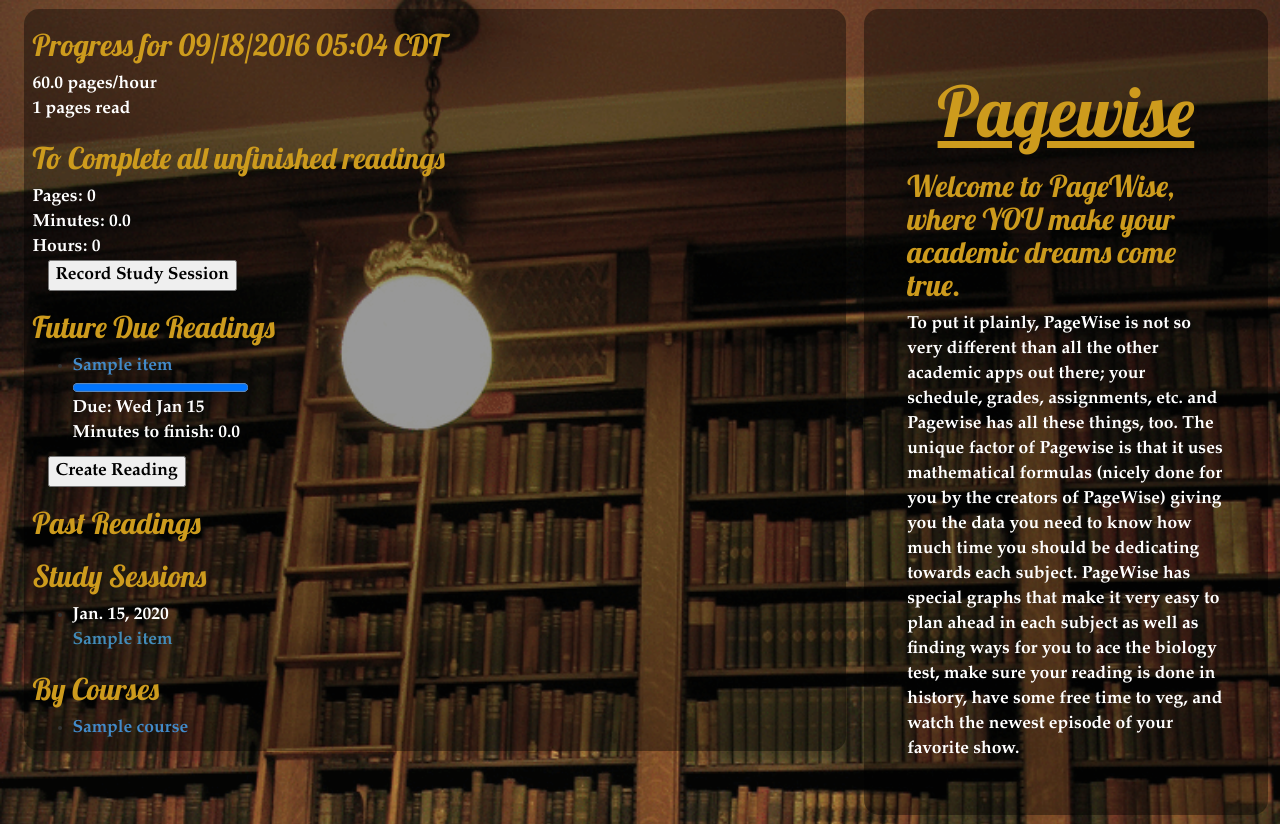
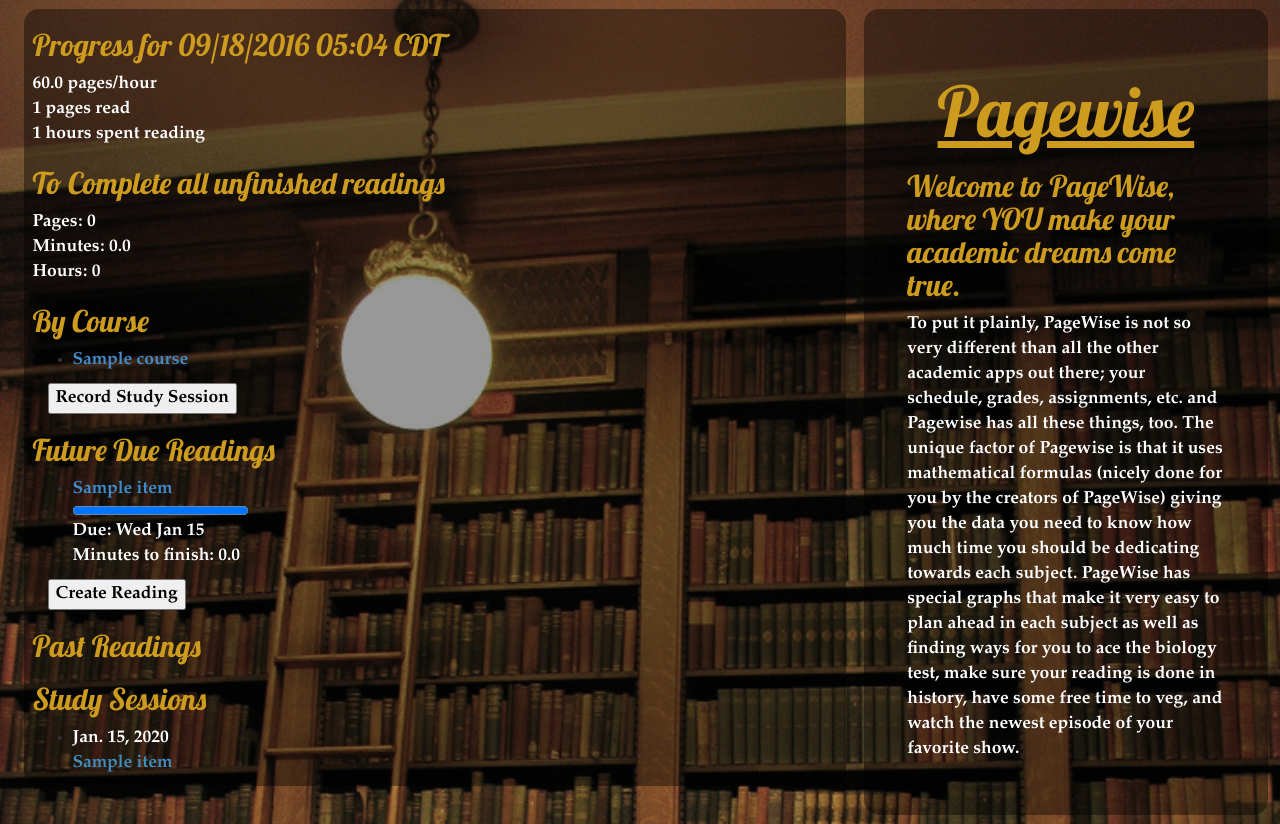
Before and after one commit to carolinehardin/pagewise, a Django app: page / in a window 1280 px wide. Run offline with Django 3.2, Linux system fonts and the light colour scheme; tables that the repository leaves empty hold one stand-in row (values such as "Sample post"); some libraries are stand-ins or nearby versions.

Commit message:
Cleaned up some things, added some more metrics to index and by course page, fixed database to have correct course numbers, changed form to list course by ID # on readings entry form - this fixes the incorrect entry but is clearly more confusing then having the course title listed.

```diff
--- a/firstdjango/firstdjango/templates/inventory/add_reading.html
+++ b/firstdjango/firstdjango/templates/inventory/add_reading.html
@@ -16,6 +16,8 @@
                 {{ field }}
                 <br>
             {% endfor %}
+SocioCultural Theory: 4
+Learing Sciences: 5
 
             <input type="submit" name="submit" value="Create Reading" />
         </form>
--- a/firstdjango/firstdjango/templates/inventory/course_detail.html
+++ b/firstdjango/firstdjango/templates/inventory/course_detail.html
@@ -2,7 +2,11 @@
 
 {% block content %}
 	<a href="{% url 'index' %}">Back</a>
-	<h3>{{ course.title|capfirst }} </h3>
+	<h2>{{ course.title|capfirst }} </h2>
+
+			<span class="speed">Total Pages Read for this Course: {{totalPgRead}} pages </span>
+				<span class="speed">Total Percent Read: {{totalPercentRead}} % <progress value={{totalPercentReads}} max="100"></progress> </span>
+			<br>
 
 	<ul>
 
--- a/firstdjango/firstdjango/templates/inventory/index.html
+++ b/firstdjango/firstdjango/templates/inventory/index.html
@@ -9,10 +9,26 @@
 	<h2> Progress for {% now "m/d/Y h:i e" %} </h2>
 			<span class="speed">{{ readingSpeed }} pages/hour</span>
 			<span class="speed">{{ totalPgRead }} pages read</span>
-		<h2> To Complete all unfinished readings</h2>
+			<span class="speed">{{readingSpeed|mul:totalPgRead|div:60|floatformat}} hours spent reading</span>
+
+	<h2> To Complete all unfinished readings</h2>
 			<span class="speed">Pages: {{ totalPgRemaining}}</span>
 			<span class="speed">Minutes: {{ totalTimeRemaining }}</span>
 			<span class="speed">Hours: {{ totalTimeRemaining|div:60|floatformat}}</span>
+
+
+	<h2>By Course</h2>
+	<ul>
+		{% for course in course %}
+			<li>
+				<a href="{% url 'course_detail' course.id %}">
+					{{ course.title|capfirst }}
+				</a>
+			</li>
+		{% endfor %}
+	</ul>
+
+
 
 	<form id="session_form" method="get" action="/add_session/">
 			<input type="submit" name="submit" value="Record Study Session" />
@@ -41,6 +57,8 @@
 		<form id="reading_form" method="get" action="/add_reading/">
 		<input type="submit" name="submit" value="Create Reading" />
     </form>
+
+
 
 	<h2>Past Readings</h2>
 	<ul>
@@ -78,16 +96,6 @@
 	</ul>
 
 
-	<h2>By Courses</h2>
-	<ul>
-		{% for course in course %}
-			<li>
-				<a href="{% url 'course_detail' course.id %}">
-					{{ course.title|capfirst }}
-				</a>
-			</li>
-		{% endfor %}
-	</ul>
 
 
 </nav>
--- a/firstdjango/inventory/forms.py
+++ b/firstdjango/inventory/forms.py
@@ -6,9 +6,9 @@
 class newReadingForm(forms.ModelForm):
 	title = forms.CharField(label='Name of Reading', help_text="Title of the reading", required=True)
 	startPage = forms.IntegerField(label='Start Page', help_text="Start Page", required=True)
-	endPage = forms.IntegerField(label='length', help_text="End Page", required=True)
+	endPage = forms.IntegerField(label='End Page', help_text="End Page", required=True)
 	dueDate = forms.DateField(label="Due Date",help_text="Due Date mm/dd/yyyy",  required=True)
-	course = forms.ModelChoiceField(queryset=Course.objects.all(), to_field_name="title", help_text="What course is this for?", required=True)
+	course = forms.ModelChoiceField(queryset=Course.objects.all().order_by('id'),  help_text="What course is this for?", required=True)
 
 	class Meta:
 		model = Item
@@ -20,7 +20,7 @@
 	startPage = forms.IntegerField(label='Start Page', help_text="Start Page", required=True)
 	endPage = forms.IntegerField(label='End Page', help_text="What was the last page you read", required=True)
 	timeSpent = forms.IntegerField(label='Minutes spent reading', help_text="How many minutes did you spend reading?", required=True)
-	reading = forms.ModelChoiceField(queryset=Item.objects.all(), to_field_name="title", help_text="What reading did you work on?", required=True)
+	reading = forms.ModelChoiceField(queryset=Item.objects.all().order_by("-dueDate"), to_field_name="title", help_text="What reading did you work on?", required=True)
 	class Meta:
 		model = StudySessions
 		fields = ('date','startPage', 'endPage', 'timeSpent', 'reading')
--- a/firstdjango/inventory/models.py
+++ b/firstdjango/inventory/models.py
@@ -24,4 +24,4 @@
 	title = models.CharField(max_length=200)
 
 	def __unicode__(self):
-		return u'{0}'.format(self.title)
+		return u'{0}'.format(self.id)
--- a/firstdjango/inventory/views.py
+++ b/firstdjango/inventory/views.py
@@ -145,6 +145,8 @@
 		course = Course.objects.all()
 		totalMinSpent = 0
 		totalPgRead = 0
+		totalPagesToRead = 0
+		totalPercentRead = 0
 
 		course = Course.objects.get(id=id)
 		courseItems = Item.objects.filter(course=id)
@@ -152,16 +154,27 @@
 
 		for oneReading in courseItems:
 			pagesRead = 0
+			pagesToRead = float(oneReading.endPage - oneReading.startPage)
 			justMatchedSessions = StudySessions.objects.filter(reading=oneReading.id)
 			for oneSession in justMatchedSessions:
 				pagesRead = pagesRead + oneSession.endPage-oneSession.startPage
-			oneReading.percentRead = round(float(pagesRead) / float(oneReading.endPage - oneReading.startPage), 2)* 100
+				totalPgRead = totalPgRead +pagesRead
+			oneReading.percentRead = round(float(pagesRead) / pagesToRead, 2)* 100
+			totalPagesToRead = totalPagesToRead + pagesToRead
+
+		totalPercentRead = round(float(totalPgRead) / totalPagesToRead, 2)* 100
+
+
 	except Course.DoesNotExist:
 		raise Http404('This course does not exist')
 	return render(request, 'inventory/course_detail.html', {
 		'course': course,
 		'courseItems': courseItems,
+		'totalPgRead': totalPgRead,
+		'totalPercentRead': totalPercentRead,
 	})
+
+
 
 def add_reading(request):
 	# A HTTP POST?
```
Also changed, not shown: firstdjango/Backups of database/db (another copy).sqlite3 (renamed from firstdjango/db (another copy).sqlite3), firstdjango/Backups of database/db (copy).sqlite3 (renamed from firstdjango/db (copy).sqlite3), firstdjango/Backups of database/db (lana's conflicted copy 2016-02-09).sqlite3 (renamed from firstdjango/db (lana's conflicted copy 2016-02-09).sqlite3), firstdjango/Backups of database/db_conflict-20160310-145556.sqlite3 (renamed from firstdjango/db_conflict-20160310-145556.sqlite3).
